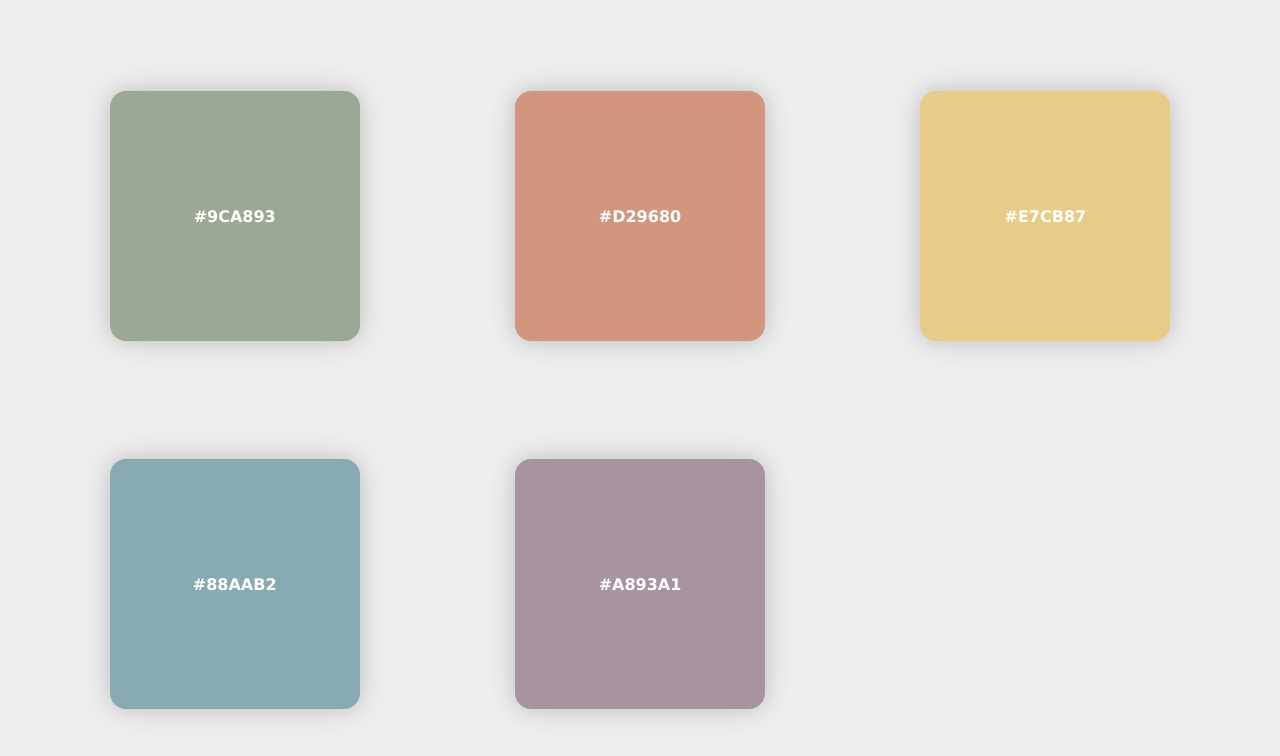
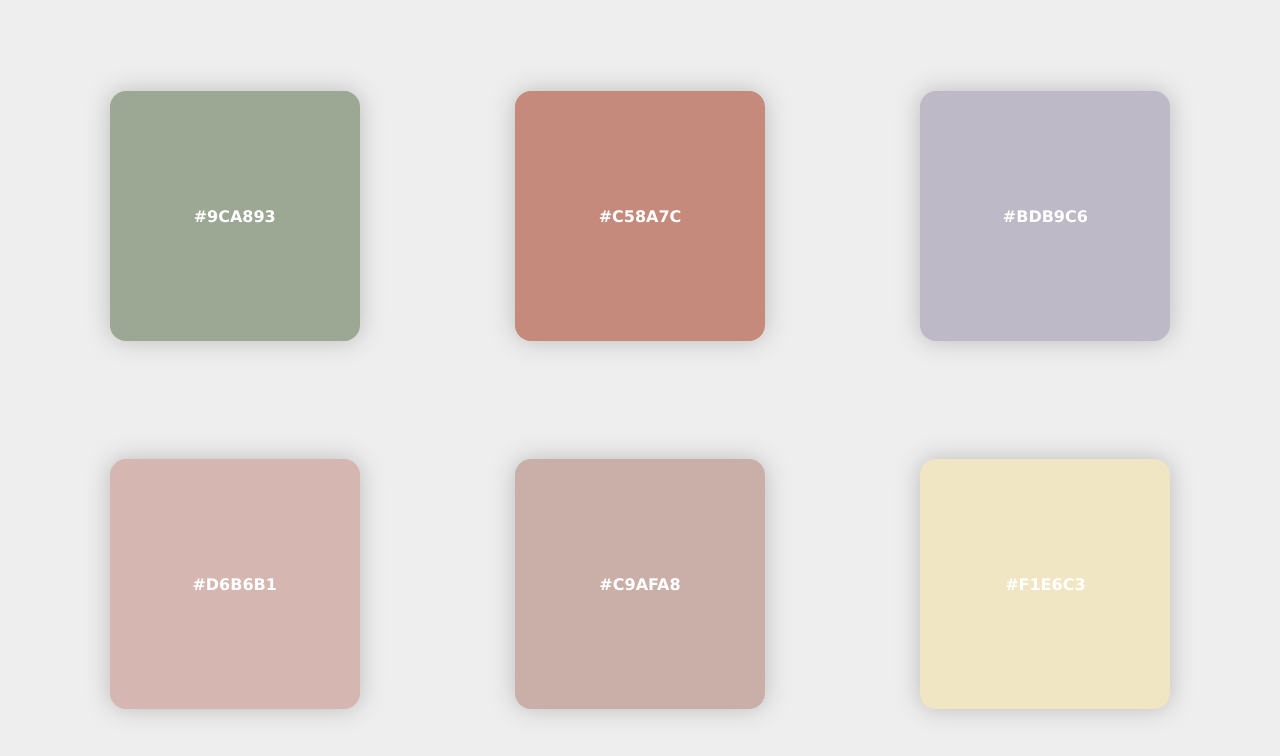
Before and after one commit to hitolaus/hitolaus.github.io, a plain HTML site: page color.html in a window 1280 px wide. Drawn offline with Linux system fonts and the light colour scheme.

Commit message:
Color test

```diff
--- a/color.html
+++ b/color.html
@@ -23,6 +23,9 @@
                 grid-template-columns: repeat(1, minmax(0, 1fr));
             }
         }
+        a {
+            text-decoration: none;
+        }
         .color {
             display: grid;
             justify-items: center;
@@ -37,10 +40,11 @@
         }
     </style>
     <body>
-        <div class="color" style="background-color: #9CA893;">#9CA893</div>
-        <div class="color" style="background-color: #D29680;">#D29680</div>
-        <div class="color" style="background-color: #E7CB87;">#E7CB87</div>
-        <div class="color" style="background-color: #88AAB2;">#88AAB2</div>
-        <div class="color" style="background-color: #A893A1;">#A893A1</div>
+        <a href="https://www.roverkob.dk/hafnia/haandmalet-farvekort-nr-57" class="color" style="background-color: #9CA893;">#9CA893</a>
+        <a href="https://www.roverkob.dk/hafnia/haandmalet-farvekort-nr-151" class="color" style="background-color: #C58A7C;">#C58A7C</a>
+        <a href="https://www.roverkob.dk/hafnia/haandmalet-farvekort-nr-127" class="color" style="background-color: #BDB9C6;">#BDB9C6</a>
+        <a href="https://www.roverkob.dk/hafnia/haandmalet-farvekort-nr-142" class="color" style="background-color: #D6B6B1;">#D6B6B1</a>
+        <a href="https://www.roverkob.dk/hafnia/haandmalet-farvekort-nr-313" class="color" style="background-color: #C9AFA8;">#C9AFA8</a>
+        <a href="https://www.roverkob.dk/hafnia/haandmalet-farvekort-nr-209" class="color" style="background-color: #F1E6C3;">#F1E6C3</a>
     </body>
 </html>
```
